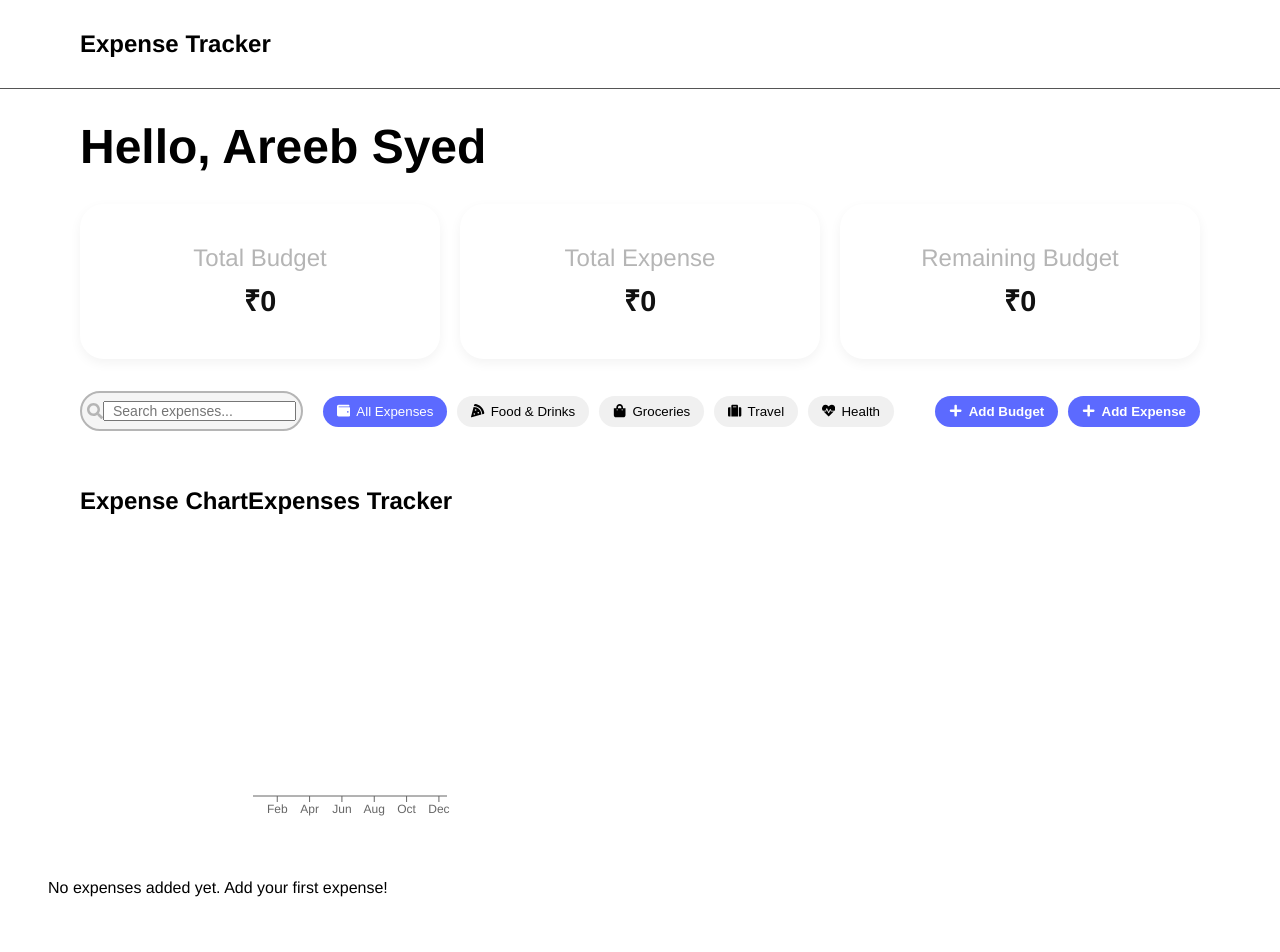
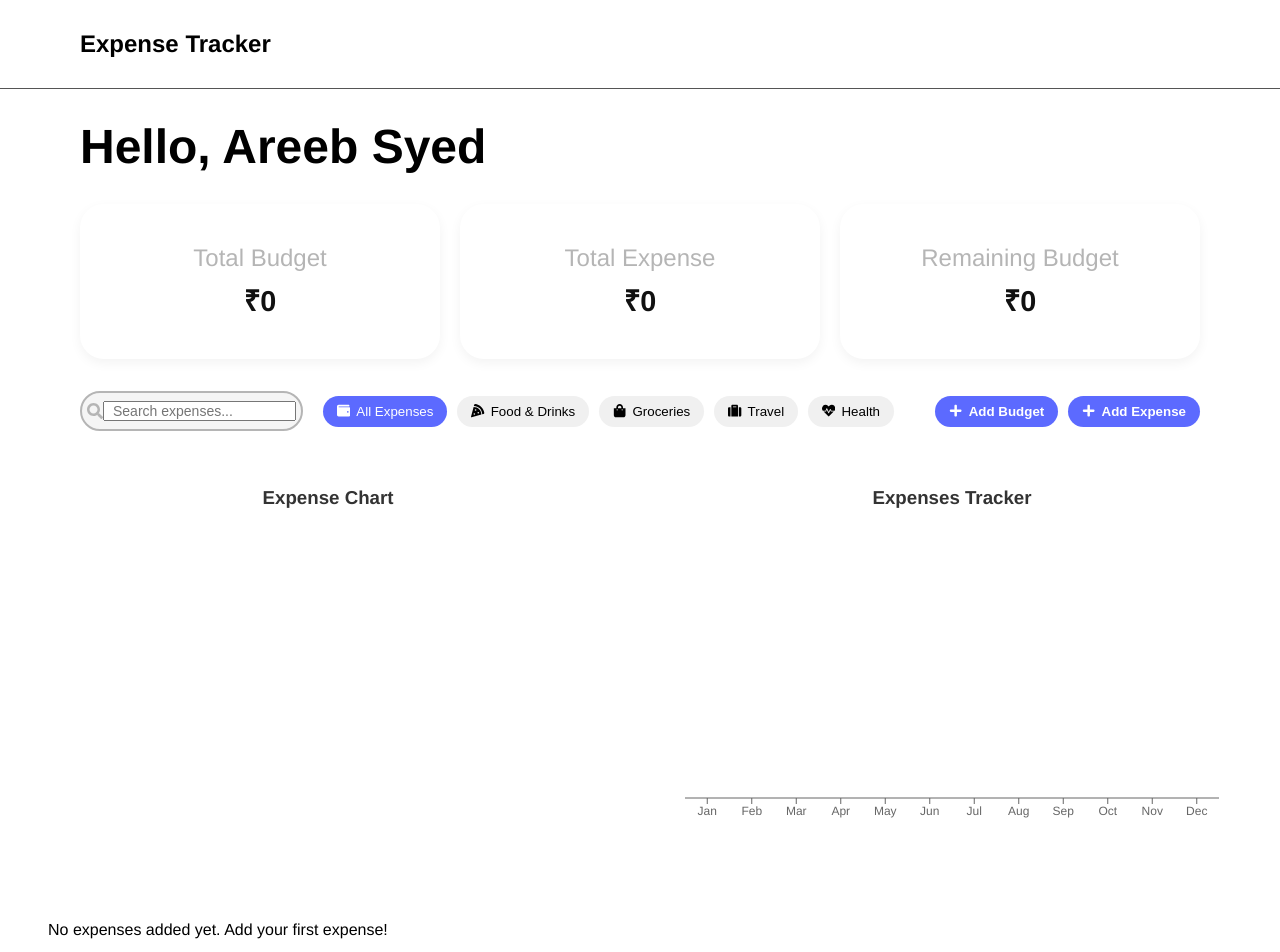
Before and after one commit to SyedA23/Expense-Tracker, a React (Vite) app: page / in a window 1280 px wide. Shown: the top 952 px of the page. Built offline with nearby package versions, Linux system fonts and the light colour scheme.

Commit message:
updated the css of expense component

```diff
--- a/src/components/ExpenseCharts.css
+++ b/src/components/ExpenseCharts.css
@@ -1,63 +1,64 @@
 .charts-container {
   display: flex;
-  align-items: center;
-  padding: 2rem 3rem;
+  flex-wrap: wrap;
+  gap: 2rem;
+  justify-content: space-around;
+  margin: 2rem 0;
+}
+
+.chart-section {
+  flex: 1 1 45%;
+  min-width: 350px;
+  background: white;
+  border-radius: 10px;
+  padding: 1.5rem;
 }
 
 .chart-title {
-  font-size: 1.5rem;
-  font-weight: bold;
-  margin: 1.5rem 0 1rem;
-}
-
-.donut-chart {
-  /* position: relative; */
+  text-align: center;
+  margin-bottom: 1.5rem;
+  color: #333;
   display: flex;
   align-items: center;
   justify-content: center;
+  gap: 0.5rem;
 }
 
-.donut-center-text {
-  /* position: absolute; */
-  top: 50%;
-  left: 50%;
-  transform: translate(-50%, -50%);
-  font-size: 1rem;
-  font-weight: bold;
-  color: #f68d2b;
+.chart-icon {
+  font-size: 1.2em;
 }
 
-.donut-legend {
+.category-legend {
   display: flex;
   flex-wrap: wrap;
+  gap: 0.8rem;
   justify-content: center;
-  gap: 1rem;
-  margin-top: 1rem;
+  margin-bottom: 1rem;
 }
-/* Customize placement for each icon */
-.icon1 {
-  top: 10%;
-  left: 40%;
-}
-.icon2 {
-  top: 30%;
-  right: 0%;
-}
-.icon3 {
-  bottom: 10%;
-  left: 15%;
-}
+
 .legend-item {
   display: flex;
   align-items: center;
+  gap: 0.3rem;
   font-size: 0.9rem;
-  color: #555;
+  padding: 0.3rem 0.6rem;
+  background: #f5f5f5;
+  border-radius: 20px;
 }
 
-.legend-item .dot {
+.legend-color {
+  display: inline-block;
   width: 12px;
   height: 12px;
   border-radius: 50%;
-  display: inline-block;
-  margin-right: 6px;
 }
+
+.legend-icon {
+  margin-left: 0.2rem;
+}
+
+@media (max-width: 768px) {
+  .chart-section {
+    min-width: 100%;
+  }
+}
```
